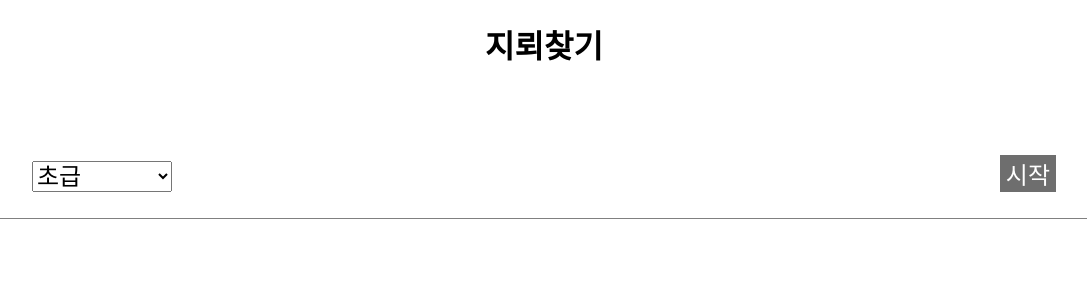
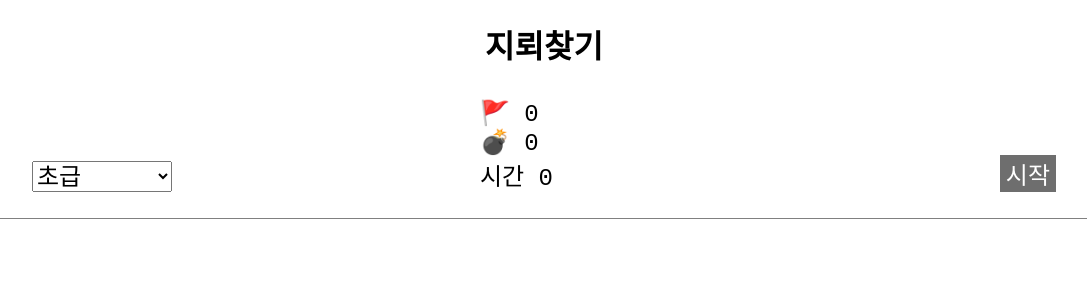
Before and after one commit to DonghyunKim98/React-Task-Application, a React (Create React App) app: page /MineSweeper in a window 1280 px wide. Both pictures are taken after a click on the button "시작". Shown: the top 300 px of the page, without its empty margins (96-1183 px from the left). Built offline with nearby package versions, Linux system fonts and the light colour scheme.

Commit message:
feat : divide GameInfo Component

```diff
--- a/src/components/MineSweeper/MineSweeper.tsx
+++ b/src/components/MineSweeper/MineSweeper.tsx
@@ -4,6 +4,7 @@ import "./MineSweeper.css";
 import {initGameData, gameDataInterface} from './MineSweeperData';
 import Selection from './Screen/Selection';
 import StartBtn from './Screen/StartBtn';
+import GameInfo from './Screen/GameInfo';
 
 function MineSweeper() {
     const [gameData,setGameData] : [gameDataInterface,Function] = useState(initGameData);
@@ -15,6 +16,10 @@ function MineSweeper() {
         });
     };
     const onStartBtnClickListener=()=>{
+        setGameData({
+            ...gameData,
+            isGameStart: true,
+        })
         console.log("시작!");
     }
 
@@ -29,8 +34,14 @@ function MineSweeper() {
                     onLevelChangeListener={onLevelChangeListener}
                 />
                 {
-                    gameData.selectLevel === "사용자 설정" &&
+                    (gameData.selectLevel === "사용자 설정"&& gameData.isGameStart === false) &&
                     <CustomGameDataField/>
+                }
+                {
+                    gameData.isGameStart === true &&
+                    <GameInfo
+                        gameData={gameData}
+                    />
                 }
                 <StartBtn
                     onStartBtnClickListener={onStartBtnClickListener}
--- a/src/components/MineSweeper/MineSweeperData.ts
+++ b/src/components/MineSweeper/MineSweeperData.ts
@@ -6,6 +6,7 @@ export interface gameDataInterface {
     blankCnt: number,
     row: number,
     col: number,
+    isGameStart: boolean,
 }
 export const levels : Object = {
     "초급": [10, 10, 10],
@@ -22,4 +23,5 @@ export const initGameData : gameDataInterface = {
     blankCnt: 0,
     row: 0,
     col: 0,
+    isGameStart: false,
 }
--- /dev/null
+++ b/src/components/MineSweeper/Screen/GameInfo.tsx
@@ -0,0 +1,20 @@
+import React from 'react';
+import { gameDataInterface } from '../MineSweeperData';
+
+function GameInfo({gameData}: {gameData: gameDataInterface}) {
+    return (
+        <div id="game_info">
+            <div id="flag_data">
+                {`🚩 ${gameData.flagCnt}`}
+            </div>
+            <div id="bomb_data">
+                {`💣 ${gameData.bombCnt}`}
+            </div>
+            <div id="time_data">
+                {`시간 ${gameData.time}`}
+            </div>
+        </div>
+    );
+}
+
+export default GameInfo;
```
Also changed, not shown: 1 other file (tests, documents, lock files or other folders).
